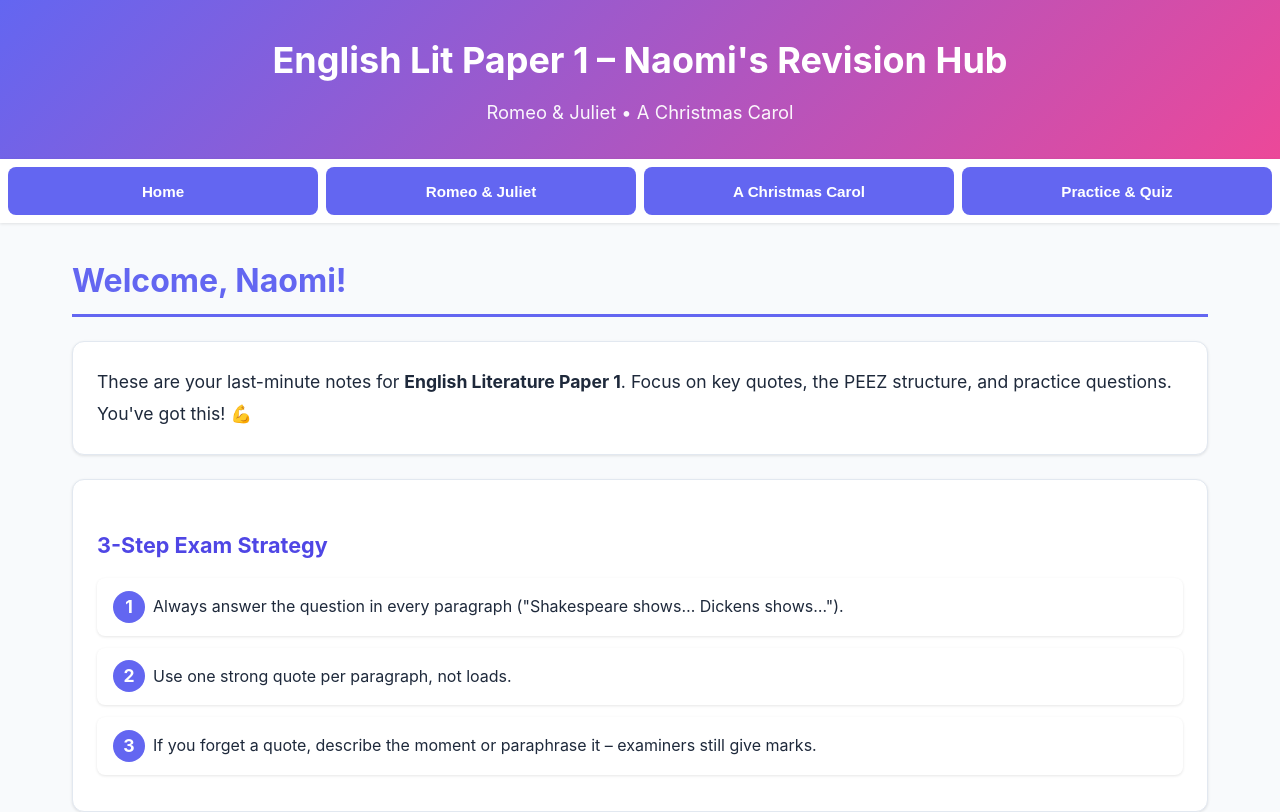
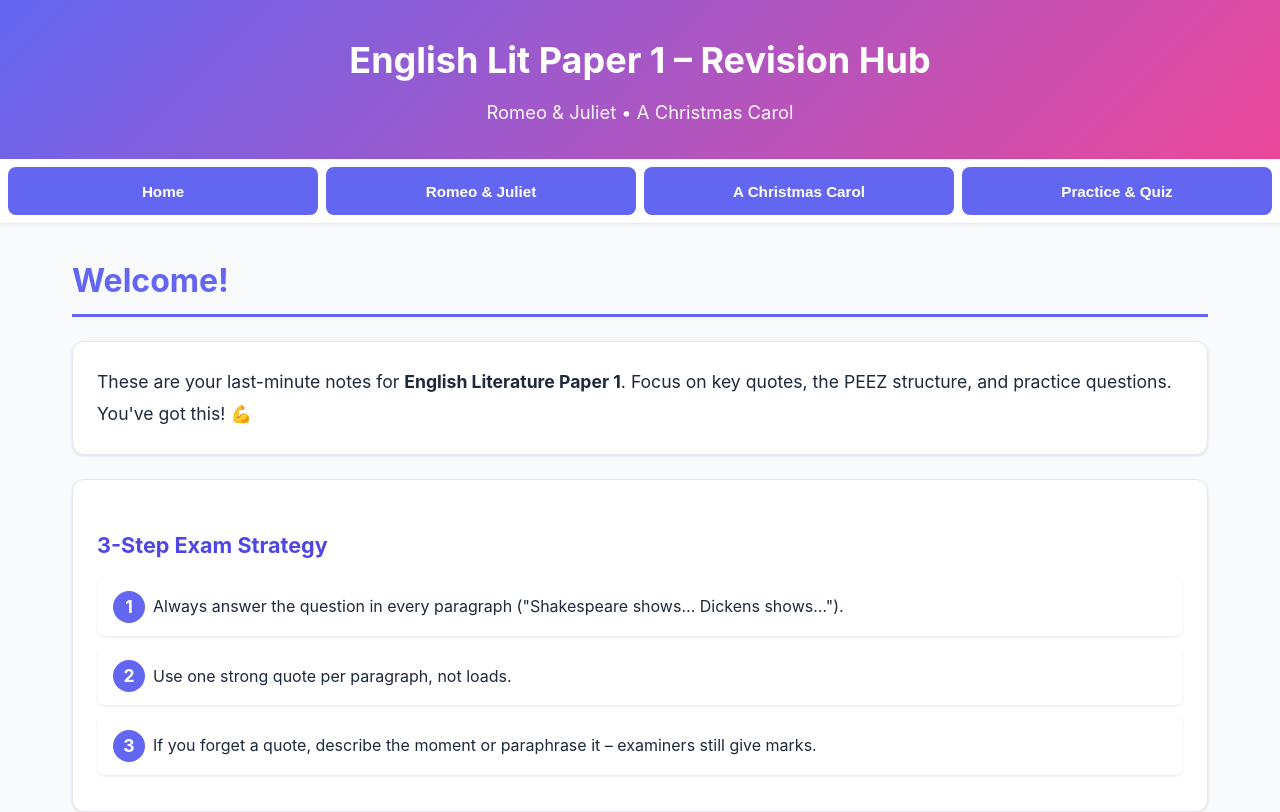
Before and after one commit to GaryCrowhurst/englishLit, a plain HTML site: page index.html in a window 1280 px wide. Shown: the top 812 px of the page. Drawn offline with Linux system fonts and the light colour scheme.

Commit message:
Remove 'Naomi' from header and footer messages

```diff
--- a/index.html
+++ b/index.html
@@ -490,7 +490,7 @@
 </head>
 <body>
     <header>
-        <h1>English Lit Paper 1 – Naomi's Revision Hub</h1>
+        <h1>English Lit Paper 1 – Revision Hub</h1>
         <p>Romeo & Juliet • A Christmas Carol</p>
     </header>
 
@@ -504,7 +504,7 @@
     <main>
         <!-- HOME SECTION -->
         <section id="home">
-            <h2>Welcome, Naomi!</h2>
+            <h2>Welcome!</h2>
             <div class="card">
                 <p style="font-size: 1.1rem; line-height: 1.8;">
                     These are your last-minute notes for <strong>English Literature Paper 1</strong>.
@@ -768,7 +768,7 @@
     </main>
 
     <footer>
-        Good luck, Naomi! You've got this. 💪📚
+        Good luck! You've got this. 💪📚
     </footer>
 
     <script>
```
